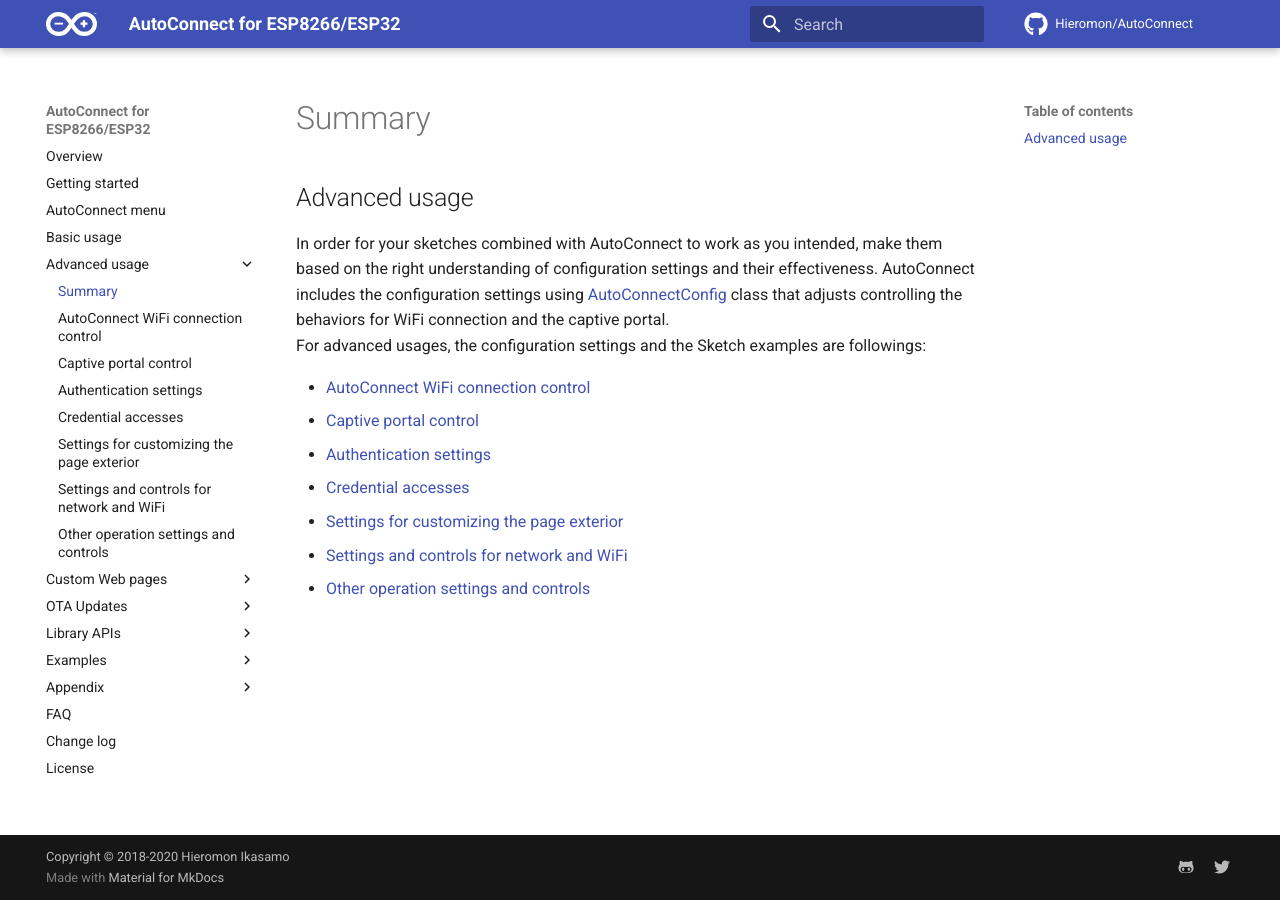
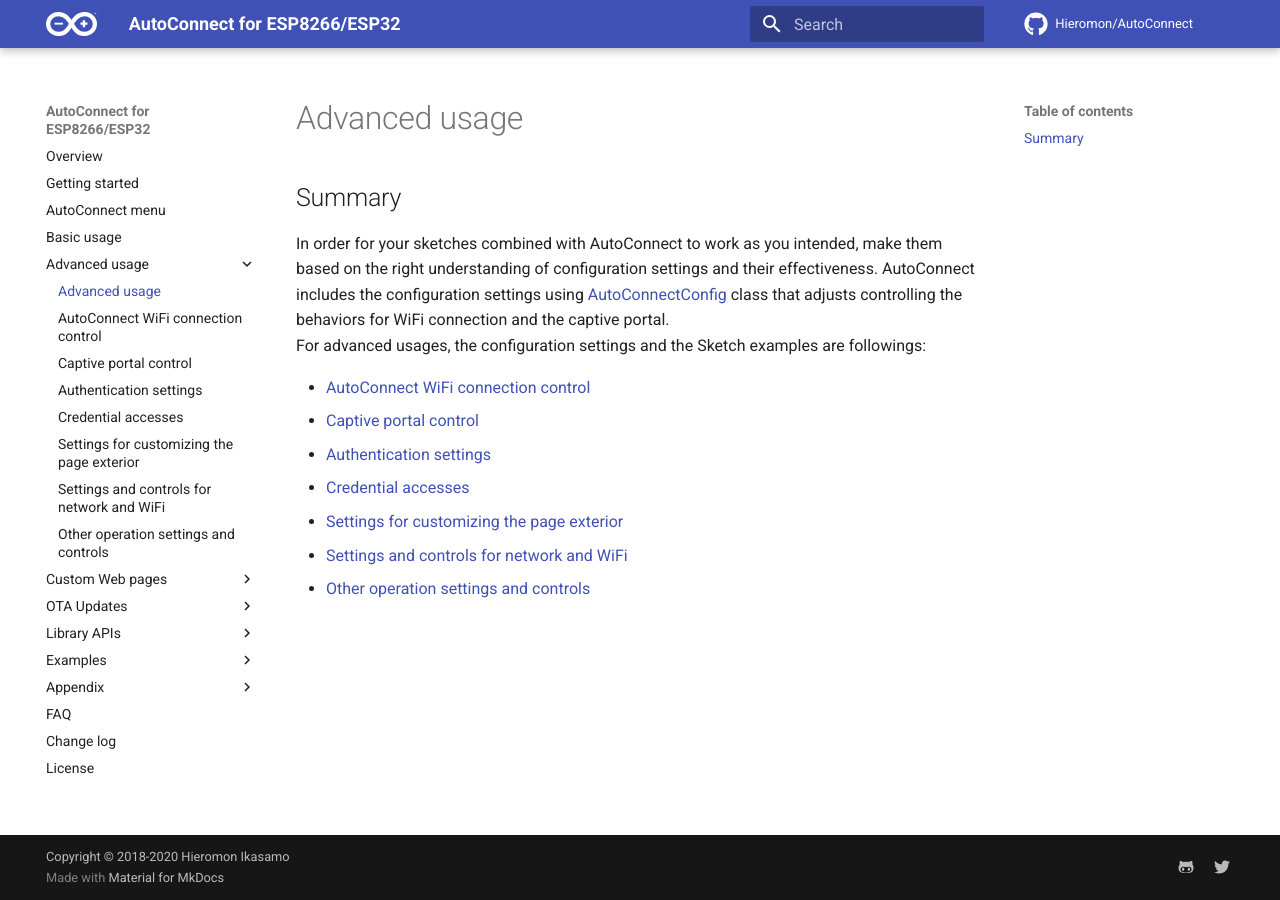
Before and after one commit to Hieromon/AutoConnect, an MkDocs documentation site: the page built from mkdocs/advancedusage.md, in a window 1280 px wide. Built offline with MkDocs 1.6.1 and Material for MkDocs 9.7.7, drawn with Linux system fonts in a browser that asks for light colours; nearby versions of some CDN libraries; comment, search, counter and statistics services are not loaded; some of the changed lines change nothing that is shown.

Commit message:
Title changes

```diff
--- a/mkdocs.yml
+++ b/mkdocs.yml
@@ -14,7 +14,7 @@
   - 'AutoConnect menu' : menu.md
   - 'Basic usage' : basicusage.md
   - 'Advanced usage' :
-    - 'Summary' : advancedusage.md
+    - 'Advanced usage' : advancedusage.md
     - 'AutoConnect WiFi connection control' : adconnection.md
     - 'Captive portal control' : adcpcontrol.md
     - 'Authentication settings' : adauthentication.md
@@ -112,6 +112,9 @@
   - pymdownx.caret
   - pymdownx.critic
   - pymdownx.details
+  - pymdownx.emoji:
+      emoji_index: !!python/name:materialx.emoji.twemoji
+      emoji_generator: !!python/name:materialx.emoji.to_svg
   - pymdownx.inlinehilite
   - pymdownx.magiclink
   - pymdownx.mark
--- a/mkdocs/advancedusage.md
+++ b/mkdocs/advancedusage.md
@@ -1,4 +1,4 @@
-## Advanced usage
+## Summary
 
 In order for your sketches combined with AutoConnect to work as you intended, make them based on the right understanding of configuration settings and their effectiveness. AutoConnect includes the configuration settings using [AutoConnectConfig](apiconfig.md) class that adjusts controlling the behaviors for WiFi connection and the captive portal.
 For advanced usages, the configuration settings and the Sketch examples are followings:
```
